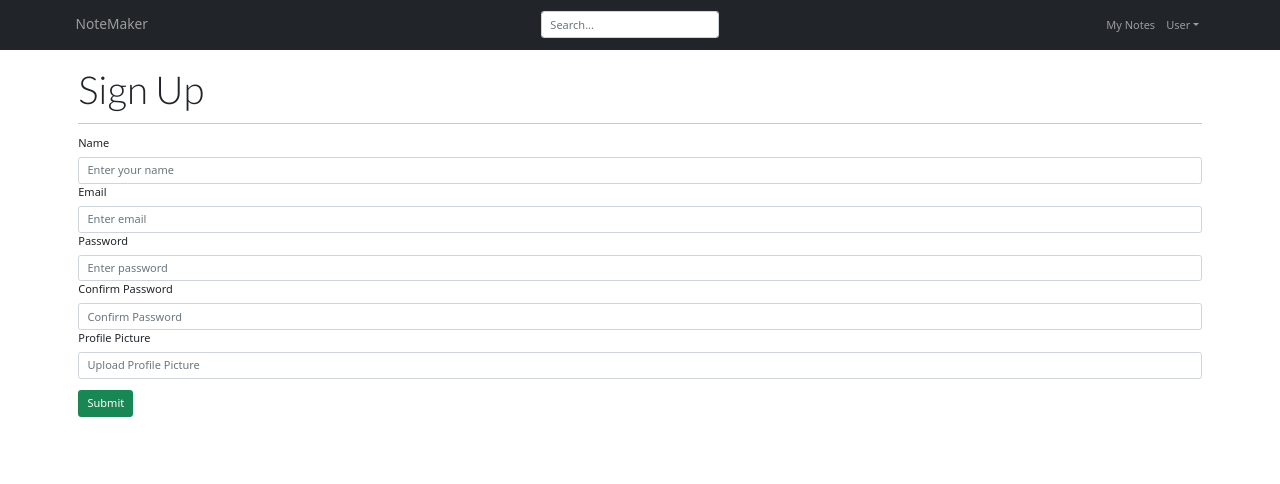
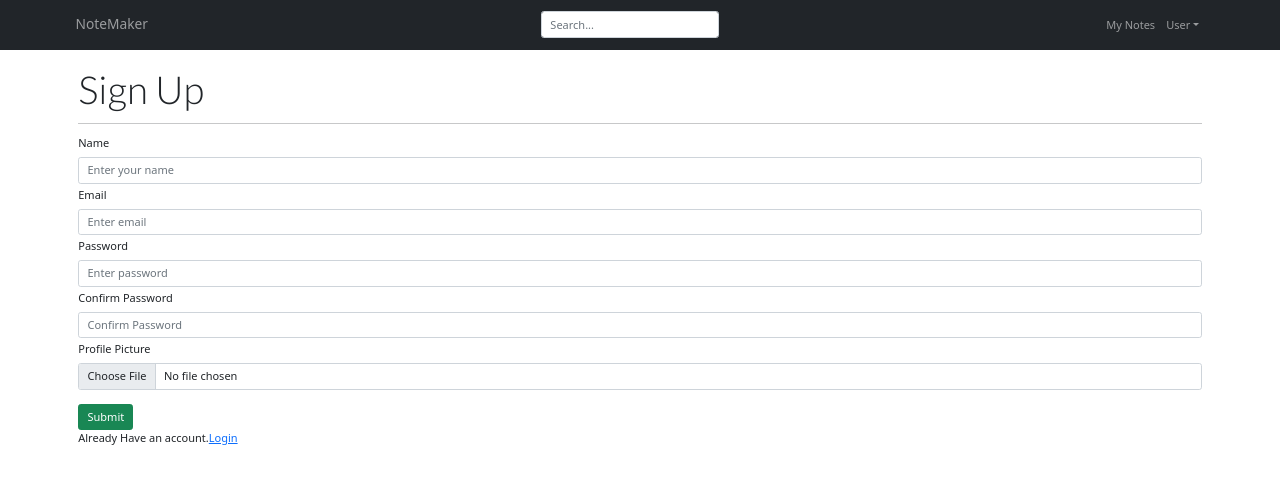
Before and after one commit to tusharjham/NoteMaker, a React (Create React App) app in the folder frontend/: page /register in a window 1280 px wide. Shown: the top 484 px of the page. Built offline with nearby package versions, Linux system fonts and the light colour scheme.

Commit message:
Added SignUp Page

```diff
--- a/frontend/src/screens/RegisterScreen/RegisterPage.js
+++ b/frontend/src/screens/RegisterScreen/RegisterPage.js
@@ -1,53 +1,102 @@
-import React from "react";
+import axios from "axios";
+import React, { useState } from "react";
 import { Form, Button } from "react-bootstrap";
+import ErrorMessage from "../../components/ErrorMessage";
+import LoadingMessage from "../../components/LoadingMessage";
 import MainScreen from "../../components/MainScreen";
 
 const RegisterPage = () => {
+  const [name, setName] = useState("");
+  const [email, setEmail] = useState("");
+  const [password, setPassword] = useState("");
+  const [confirmPassword, setConfirmPassword] = useState("");
+  const [error, setError] = useState("");
+  const [loading, setLoading] = useState(false);
+  const handleSubmit = async (e) => {
+    e.preventDefault();
+    setError("");
+    setLoading(true);
+    if (password != confirmPassword) {
+      setError("Password doesn't match");
+    } else {
+      try {
+        const config = {
+          header: {
+            "Content-type": "application/json",
+          },
+        };
+        const { data } = await axios.post(
+          "/api/userregister",
+          { name, email, password },
+          config
+        );
+        console.log("Registered Succesfully", data);
+      } catch (error) {
+        setError(error.response.data);
+      }
+    }
+    setLoading(false);
+  };
   return (
     <div>
       <MainScreen title="Sign Up">
         <div className="registerpage-container">
-          <Form>
-            <Form.Group>
+          <ErrorMessage error={error} />
+          <LoadingMessage status={loading} />
+          <Form onSubmit={handleSubmit}>
+            <Form.Group className="mb-1">
               <Form.Label>Name</Form.Label>
               <Form.Control
                 type="text"
                 placeholder="Enter your name"
                 required={true}
+                value={name}
+                onChange={(e) => {
+                  setName(e.target.value);
+                }}
               />
             </Form.Group>
-            <Form.Group>
+            <Form.Group className="mb-1">
               <Form.Label>Email</Form.Label>
               <Form.Control
                 type="email"
                 placeholder="Enter email"
                 required={true}
+                value={email}
+                onChange={(e) => setEmail(e.target.value)}
               />
             </Form.Group>
-            <Form.Group>
+            <Form.Group className="mb-1">
               <Form.Label>Password</Form.Label>
               <Form.Control
                 type="password"
                 placeholder="Enter password"
                 required={true}
+                value={password}
+                onChange={(e) => setPassword(e.target.value)}
               />
             </Form.Group>
-            <Form.Group>
+            <Form.Group className="mb-1">
               <Form.Label>Confirm Password</Form.Label>
               <Form.Control
                 type="password"
                 placeholder="Confirm Password"
                 required={true}
+                value={confirmPassword}
+                onChange={(e) => setConfirmPassword(e.target.value)}
               />
             </Form.Group>
-            <Form.Group>
+            <Form.Group className="mb-1">
               <Form.Label>Profile Picture</Form.Label>
-              <Form.Control type="text" placeholder="Upload Profile Picture" />
+              <Form.Control type="file" />
             </Form.Group>
             <Button variant="success" type="Submit" className="mt-3">
               Submit
             </Button>
           </Form>
+          <div>
+            Already Have an account.<a href="/login">Login</a>
+          </div>
         </div>
       </MainScreen>
     </div>
```
Also changed, not shown: 1 other file (tests, documents, lock files or other folders).
